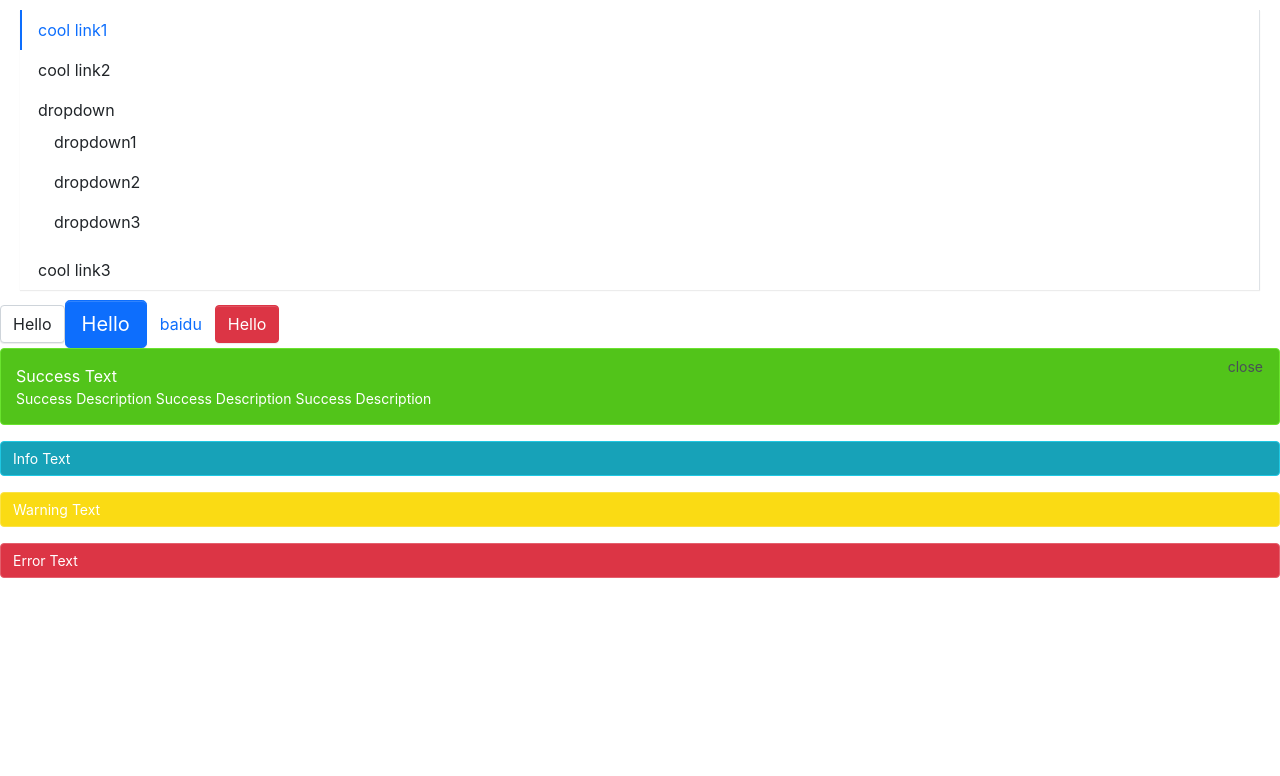
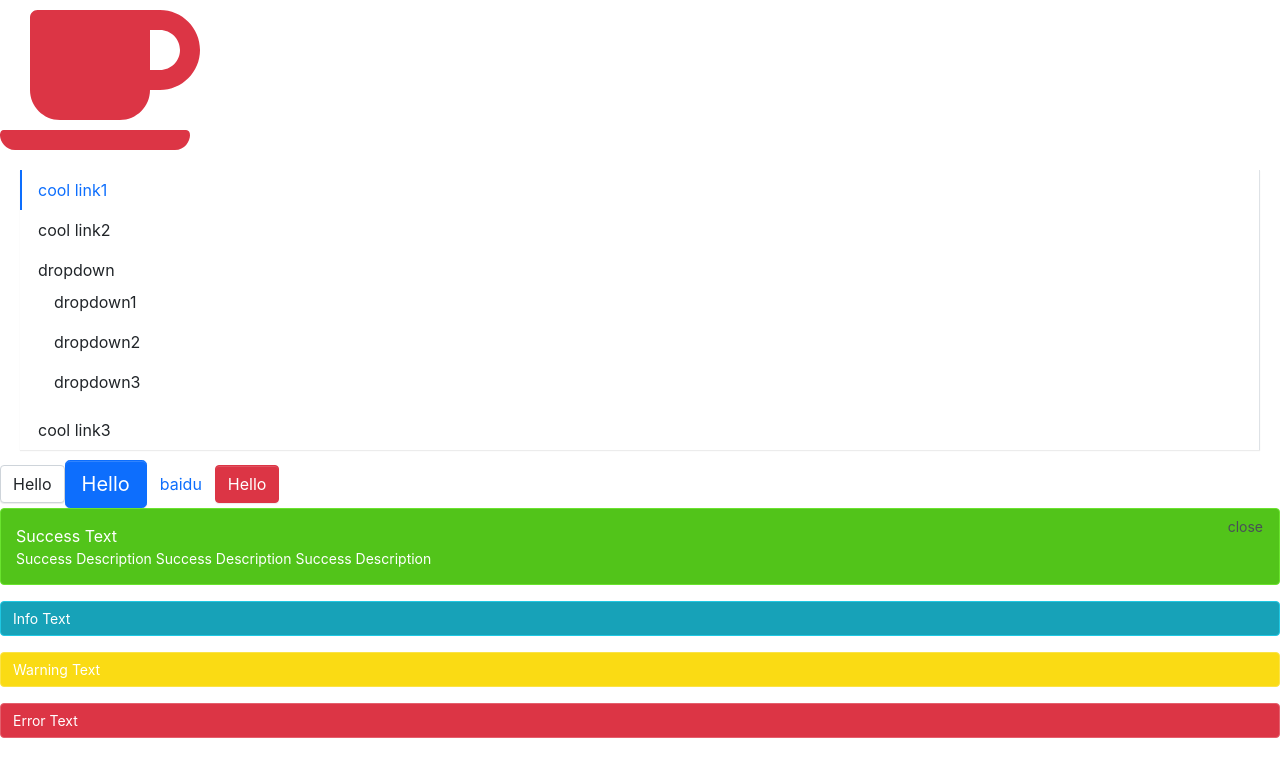
Before and after one commit to RimingXie/ship, a React (Create React App) app: page / in a window 1280 px wide. Shown: the top 776 px of the page. Built offline with nearby package versions, Linux system fonts and the light colour scheme.

Commit message:
Icon 图标组件开发

```diff
--- a/package.json
+++ b/package.json
@@ -3,6 +3,9 @@
   "version": "0.1.0",
   "private": true,
   "dependencies": {
+    "@fortawesome/fontawesome-svg-core": "^1.2.32",
+    "@fortawesome/free-solid-svg-icons": "^5.15.1",
+    "@fortawesome/react-fontawesome": "^0.1.13",
     "@testing-library/jest-dom": "^5.11.4",
     "@testing-library/react": "^11.1.0",
     "@testing-library/user-event": "^12.1.10",
--- a/src/App.tsx
+++ b/src/App.tsx
@@ -5,9 +5,12 @@
 import MenuItem from './components/Menu/menuItem'
 import './app.css'
 import SubMenu from './components/Menu/subMenu';
+
+import Icon from './components/Icon/icon'
 const App: React.FC = () => {
   return (
     <div className="App">
+      <Icon icon="coffee" theme="danger" size="10x" />
       <Menu defaultIndex={'0'} onSelect={(index) => { console.log(index) }} mode="vertical" defaultOpenSubMenus={['2']}>
         <MenuItem>cool link1</MenuItem>
         <MenuItem>cool link2</MenuItem>
--- /dev/null
+++ b/src/components/Icon/_style.scss
@@ -0,0 +1,5 @@
+@each $key, $val in $theme-colors {
+  .icon-#{$key} {
+    color: $val;
+  }
+}
--- /dev/null
+++ b/src/components/Icon/icon.tsx
@@ -0,0 +1,24 @@
+import React from 'react'
+import classNames from 'classnames'
+import { FontAwesomeIcon, FontAwesomeIconProps } from '@fortawesome/react-fontawesome'
+import { library } from '@fortawesome/fontawesome-svg-core'
+import { fas } from '@fortawesome/free-solid-svg-icons'
+library.add(fas)
+
+export type ThemeProps = 'primary' | 'secondary' | 'success' | 'info' | 'warning' | 'danger' | 'light' | 'dark'
+
+export interface IconProps extends FontAwesomeIconProps {
+  theme?: ThemeProps
+}
+
+const Icon: React.FC<IconProps> = (props) => {
+  const { className, theme, ...restProps } = props
+  const classes = classNames('icon', className, {
+    [`icon-${theme}`]: theme
+  })
+  return (
+    <FontAwesomeIcon className={classes} {...restProps} />
+  )
+}
+
+export default Icon;
--- a/src/styles/index.scss
+++ b/src/styles/index.scss
@@ -21,7 +21,7 @@
 @import "../components/Menu/style";
 
 // // icon
-// @import "../components/Icon/style";
+@import "../components/Icon/style";
 
 // //input
 // @import "../components/Input/style";
```
Also changed, not shown: 1 other file (tests, documents, lock files or other folders).
